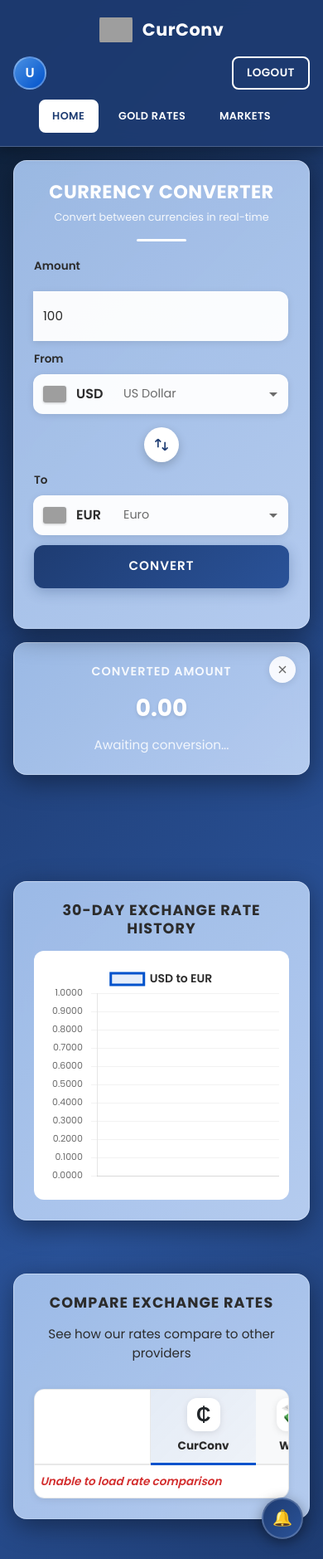
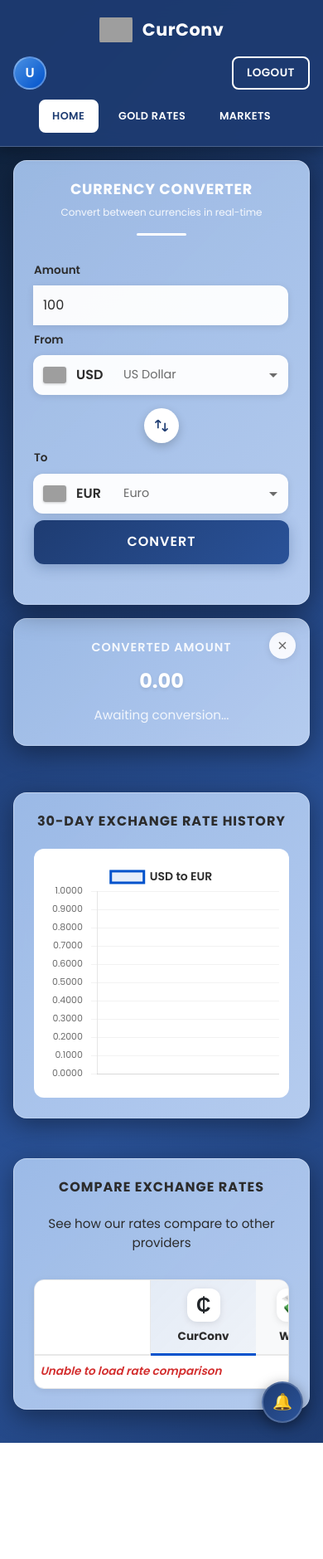
Before and after one commit to AlFrances/proyecto-final, a PHP site: page /homepage.php in a window 390 px wide. Shown: the whole page at 83% size. After the commit the page ends 1739 px from the top, so only its background shows below. Run offline with PHP 8.4, Linux system fonts and the light colour scheme; grey boxes are pictures that could not be loaded.

Commit message:
Full responsive rewrite: clamp() fluid text, clean breakpoints, fix currency name logic
Co-Authored-By: Claude Opus 4.6 <noreply@anthropic.com>

```diff
--- a/homepage.css
+++ b/homepage.css
@@ -827,19 +827,35 @@ select option {
   font-size: 1.2rem;
 }
 
-/* ===== HOMEPAGE RESPONSIVE ===== */
-@media (min-width: 1400px) {
-  .container {
-    max-width: 600px;
-  }
-  .graph-section {
-    max-width: 1000px;
-  }
-  .competitor-section {
-    max-width: 1200px;
-  }
+/* ===== FLUID SCALING (applied at all sizes via clamp) ===== */
+.header h1 {
+  font-size: clamp(1.1rem, 4vw, 2rem);
+  letter-spacing: clamp(0px, 0.2vw, 2px);
 }
 
+.header p {
+  font-size: clamp(0.75rem, 2vw, 0.95rem);
+}
+
+.result-value {
+  font-size: clamp(1.5rem, 4vw, 2.5rem);
+}
+
+.graph-title,
+.competitor-title {
+  font-size: clamp(1rem, 2.5vw, 1.4rem);
+}
+
+/* ===== HOMEPAGE RESPONSIVE ===== */
+
+/* Large desktop */
+@media (min-width: 1400px) {
+  .container    { max-width: 600px; }
+  .graph-section { max-width: 1000px; }
+  .competitor-section { max-width: 1200px; }
+}
+
+/* Laptop — sidebar narrows, hide currency name (columns get tight) */
 @media (max-width: 1024px) {
   .converter-result-grid {
     max-width: 95%;
@@ -848,9 +864,12 @@ select option {
   .notification-sidebar {
     width: 280px;
   }
+  .custom-select-trigger .currency-name {
+    display: none;
+  }
 }
 
-/* Mid-size window: sidebar eats too much space — hide it, stack the grid */
+/* Mid-size window — sidebar hides, grid stacks to 1 column */
 @media (max-width: 900px) {
   .notification-sidebar {
     display: none;
@@ -862,40 +881,20 @@ select option {
     z-index: 1000;
     box-shadow: -4px 0 20px rgba(0, 0, 0, 0.5);
   }
-  .notification-sidebar.mobile-open {
-    display: flex;
-  }
-  .sidebar-toggle-btn {
-    display: flex;
-  }
+  .notification-sidebar.mobile-open { display: flex; }
+  .sidebar-toggle-btn { display: flex; }
+
   .converter-result-grid {
     grid-template-columns: 1fr;
     max-width: 560px;
     gap: 1rem;
   }
-  .header h1 {
-    font-size: 1.4rem;
-    letter-spacing: 0.5px;
-  }
-  .header p {
-    font-size: 0.8rem;
-  }
-  .header {
-    margin-bottom: 1.25rem;
-  }
-  /* Hide name in trigger — flag + code only at this width */
-  .custom-select-trigger .currency-name {
-    display: none;
-  }
-  .currency-row {
-    gap: 0.75rem;
-  }
 }
 
+/* Tablet */
 @media (max-width: 768px) {
-  .page-layout {
-    flex-direction: column;
-  }
+  .page-layout { flex-direction: column; }
+
   .notification-sidebar {
     display: none;
     position: fixed;
@@ -906,187 +905,110 @@ select option {
     z-index: 1000;
     box-shadow: -4px 0 20px rgba(0, 0, 0, 0.5);
   }
-  .notification-sidebar.mobile-open {
-    display: flex;
-  }
-  .sidebar-toggle-btn {
-    display: flex;
-  }
-  .graph-section,
-  .competitor-section {
-    width: 95%;
-  }
-  .container {
-    padding: 1.75rem;
-  }
+  .notification-sidebar.mobile-open { display: flex; }
+  .sidebar-toggle-btn { display: flex; }
+
+  .container { padding: 1.75rem; }
+
   .input-group input,
   .input-group select,
   .custom-select-trigger {
     padding: 0.75rem;
-    font-size: 0.95rem;
   }
-  /* Hide name in trigger at mobile — flag + code is enough */
-  .custom-select-trigger .currency-name {
-    display: none;
-  }
-  .convert-btn {
-    padding: 0.9rem;
-    font-size: 0.95rem;
-  }
-  .result-value {
-    font-size: 2rem;
-  }
-  .graph-canvas-container {
-    height: 350px;
-  }
-  .comparison-table-wrapper {
-    -webkit-overflow-scrolling: touch;
-  }
-  .comparison-table {
-    min-width: 600px;
-  }
+
+  .convert-btn { padding: 0.9rem; }
+
+  .graph-canvas-container { height: 350px; }
+  .graph-section,
+  .competitor-section { width: 95%; }
+
+  .comparison-table-wrapper { -webkit-overflow-scrolling: touch; }
+  .comparison-table { min-width: 600px; }
   .comparison-table th,
-  .comparison-table td {
-    padding: 0.75rem 0.5rem;
-    font-size: 0.85rem;
-  }
-  .provider-logo {
-    width: 40px;
-    height: 40px;
-    font-size: 1.5rem;
-  }
-  .provider-name {
-    font-size: 0.85rem;
-  }
+  .comparison-table td { padding: 0.75rem 0.5rem; font-size: 0.85rem; }
+  .provider-logo { width: 40px; height: 40px; font-size: 1.5rem; }
+  .provider-name { font-size: 0.85rem; }
 }
 
+/* Landscape phone */
 @media (max-width: 667px) and (orientation: landscape) {
-  .graph-canvas-container {
-    height: 250px;
-  }
+  .graph-canvas-container { height: 250px; }
 }
 
+/* Mobile — stack currency row vertically, restore name in full-width trigger */
 @media (max-width: 600px) {
-  .notification-sidebar {
-    width: 100%;
-  }
+  .notification-sidebar { width: 100%; }
+
   .converter-result-grid {
     grid-template-columns: 1fr;
     gap: 1rem;
   }
+
+  /* Amount + selector stack vertically */
   .currency-row {
     flex-direction: column;
-    gap: 0.75rem;
+    gap: 0.5rem;
   }
-  /* At 600px column layout, show the currency name again (full width) */
+
+  /* Reset fixed width — in column layout both go full width */
+  .currency-row .input-group:first-child {
+    flex: none;
+    width: 100%;
+  }
+  .currency-row .input-group:last-child {
+    flex: none;
+    width: 100%;
+  }
+
+  /* Full-width selector has room for the name */
   .custom-select-trigger .currency-name {
     display: block;
   }
-  .header h1 {
-    font-size: 1.4rem;
-    letter-spacing: 0.5px;
-  }
-  .header p {
-    font-size: 0.8rem;
-  }
-  .container {
-    padding: 1.5rem;
-    border-radius: 16px;
-  }
-  .swap-container {
-    margin: 0.75rem 0;
-  }
-  .swap-btn {
-    width: 42px;
-    height: 42px;
-  }
-  .convert-btn {
-    margin-top: 0.75rem;
-  }
-  .result {
-    padding: 1.5rem;
-    border-radius: 16px;
-  }
+
+  .container { padding: 1.5rem; border-radius: 16px; }
+  .swap-container { margin: 0.5rem 0; }
+  .swap-btn { width: 42px; height: 42px; }
+  .convert-btn { margin-top: 0.5rem; }
+
+  .result { padding: 1.5rem; border-radius: 16px; }
+
   .graph-section,
   .competitor-section {
     width: 100%;
     padding: 1.5rem;
     border-radius: 16px;
-    margin: 1.5rem auto;
+    margin: 1.5rem auto !important;
   }
-  .result-value {
-    font-size: 1.75rem;
-  }
-  .graph-canvas-container {
-    height: 300px;
-    padding: 0.75rem;
-  }
-  .graph-title,
-  .competitor-title {
-    font-size: 1.1rem;
-    margin-bottom: 1rem;
-  }
-  .comparison-table {
-    min-width: 550px;
-    font-size: 0.8rem;
-  }
-  .comparison-table th:first-child {
-    width: 140px;
-  }
+
+  .graph-canvas-container { height: 300px; padding: 0.75rem; }
+
+  .comparison-table { min-width: 550px; font-size: 0.8rem; }
+  .comparison-table th:first-child { width: 140px; }
   .comparison-table th,
-  .comparison-table td {
-    padding: 0.6rem 0.4rem;
-  }
+  .comparison-table td { padding: 0.6rem 0.4rem; }
 }
 
+/* Small phone (375px) */
 @media (max-width: 375px) {
-  .container {
-    padding: 1.25rem;
-  }
-  .input-group label {
-    font-size: 0.8rem;
-  }
+  .container { padding: 1.25rem; }
+  .input-group label { font-size: 0.8rem; }
+
   .input-group input,
-  .custom-select-trigger {
-    padding: 0.65rem;
-    font-size: 0.9rem;
-  }
-  .currency-code {
-    font-size: 0.9rem;
-    min-width: 40px;
-  }
-  /* Trigger shows flag + code only — name hidden to prevent wrapping */
-  .custom-select-trigger .currency-name {
-    display: none;
-  }
-  .currency-row .input-group:first-child {
-    flex: 0 0 80px;
-  }
-  .convert-btn {
-    padding: 0.8rem;
-    font-size: 0.9rem;
-  }
-  .result-value {
-    font-size: 1.5rem;
-  }
-  .result-details {
-    font-size: 0.85rem;
-  }
-  .comparison-table {
-    min-width: 500px;
-  }
+  .custom-select-trigger { padding: 0.65rem; }
+
+  .currency-code { min-width: 40px; }
+
+  /* Very tight — hide name even in stacked layout */
+  .custom-select-trigger .currency-name { display: none; }
+
+  .convert-btn { padding: 0.8rem; }
+  .result-details { font-size: 0.85rem; }
+  .comparison-table { min-width: 500px; }
 }
 
 @media print {
-  .swap-btn,
-  .convert-btn,
-  .reset-btn {
-    display: none;
-  }
-  .container,
-  .result,
-  .graph-section,
-  .competitor-section {
+  .swap-btn, .convert-btn, .reset-btn { display: none; }
+  .container, .result, .graph-section, .competitor-section {
     box-shadow: none;
     border: 1px solid #ddd;
     page-break-inside: avoid;
```
